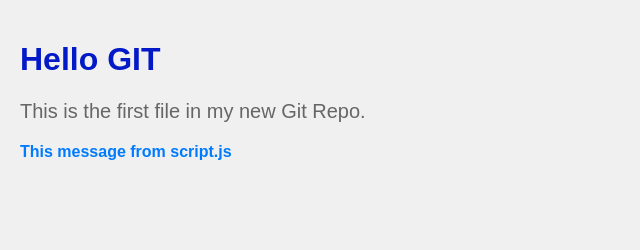
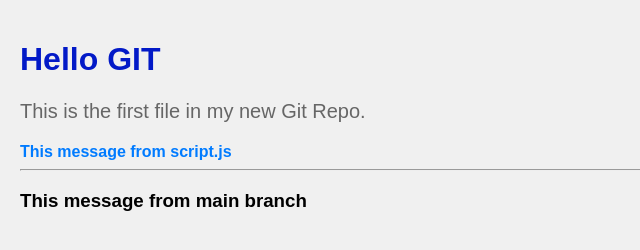
Before and after one commit to bugtonchanchai/ws01-git-training, a plain HTML site: page index.html in a window 1280 px wide. Shown: the whole page, without its empty margins (0-640 px from the left). Drawn offline with Linux system fonts and the light colour scheme.

Commit message:
Edit index.html by add hr, h3

```diff
--- a/index.html
+++ b/index.html
@@ -12,6 +12,10 @@
 
     <span id="msg"></span>
 
+    <hr />
+
+    <h3>This message from main branch</h3>
+
     <script src="script.js"></script>
   </body>
 </html>
```
